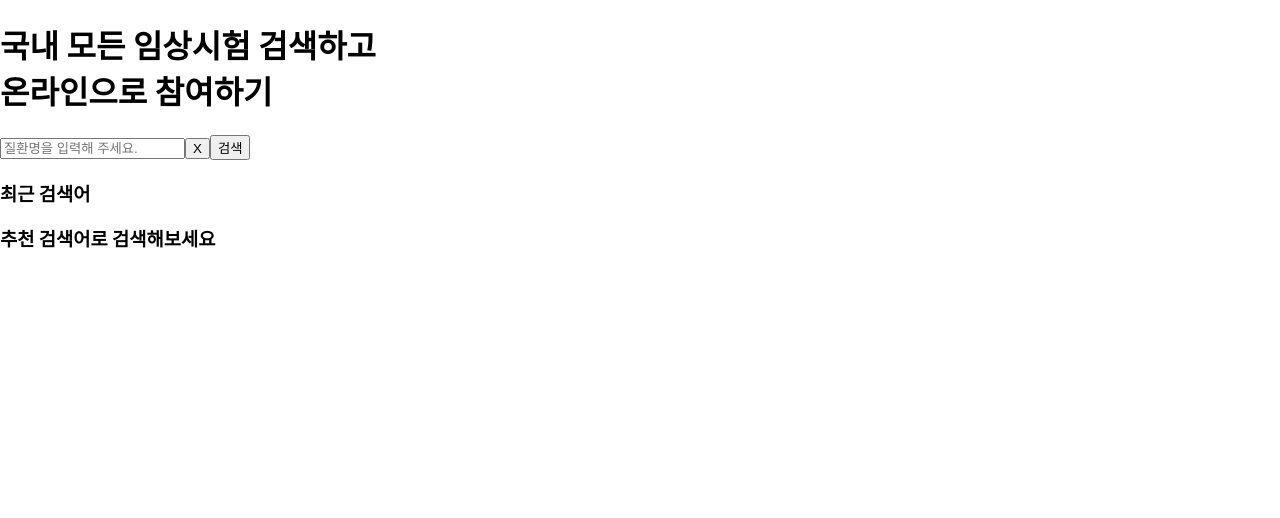
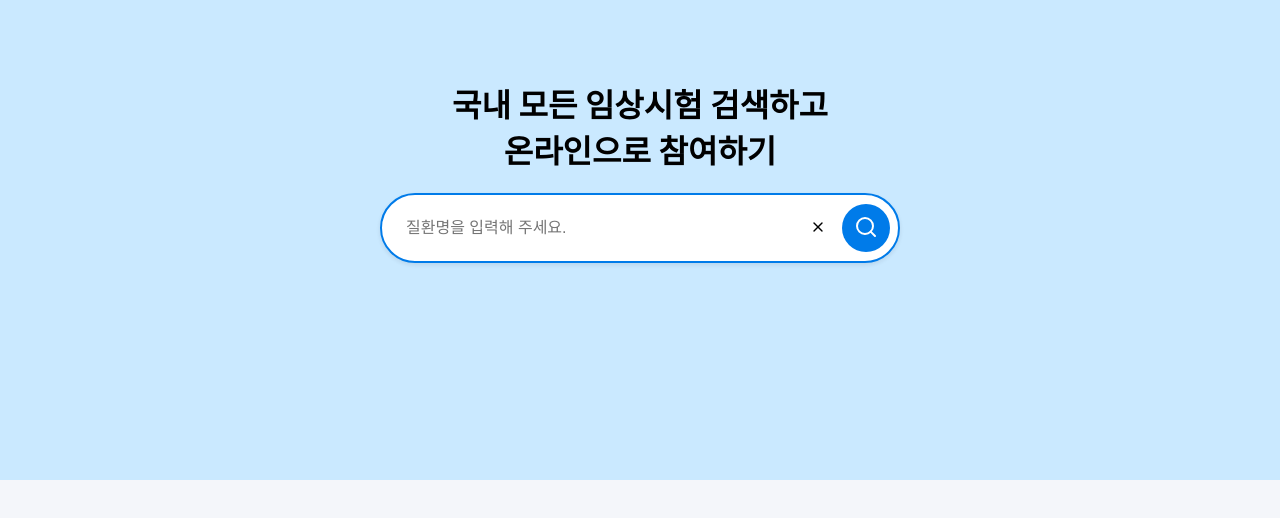
Before and after one commit to Chaam2/search-bar-clone, a React (Create React App) app: page / in a window 1280 px wide. Shown: the top 518 px of the page. Built offline with nearby package versions, Linux system fonts and the light colour scheme.

Commit message:
Design : SearchBar UI 스타일링

```diff
--- a/src/components/search/SearchBar.tsx
+++ b/src/components/search/SearchBar.tsx
@@ -5,28 +5,86 @@
 import React, { useState } from 'react';
 import { useDebounce } from '../../hooks/useDebounce';
 import SearchSuggestionBox from './SearchSuggestionBox';
+import { LuSearch, LuX } from 'react-icons/lu';
+import { styled } from 'styled-components';
 
 const SearchBar = () => {
   const [keyword, setKeyword] = useState('');
+  const [isFocused, setIsFocused] = useState(true);
   const debouncedKeyword = useDebounce(keyword);
 
   return (
     <div>
-      <div>
-        <input
+      <SearchBarContainer isFocused={isFocused}>
+        <SearchBarInput
           type="text"
           placeholder="질환명을 입력해 주세요."
           value={keyword}
-          onChange={e => {
-            setKeyword(e.target.value);
-          }}
+          onChange={e => setKeyword(e.target.value)}
+          onFocus={() => setIsFocused(true)}
+          onBlur={() => setIsFocused(false)}
+          autoFocus
         />
-        <button>X</button>
-        <button>검색</button>
-      </div>
-      <SearchSuggestionBox keyword={keyword} debouncedKeyword={debouncedKeyword} />
+        {isFocused && (
+          <CancelButton
+            onClick={() => {
+              setKeyword('');
+            }}
+          >
+            <LuX size={16} />
+          </CancelButton>
+        )}
+        <SearchButton>
+          <LuSearch size={24} color={'#ffffff'} />
+        </SearchButton>
+      </SearchBarContainer>
+      {!isFocused && <SearchSuggestionBox keyword={keyword} debouncedKeyword={debouncedKeyword} />}
     </div>
   );
 };
 
 export default SearchBar;
+
+const SearchBarContainer = styled.div<{ isFocused: boolean }>`
+  border-radius: 42px;
+  border: 2px solid ${props => (props.isFocused ? '#007be9' : '#ffffff')};
+  background-color: #ffffff;
+  display: flex;
+  align-items: center;
+  justify-content: space-between;
+  gap: 16px;
+  width: 500px;
+  padding: 8px;
+  box-shadow: 0px 2px 4px #1e202519;
+  cursor: pointer;
+`;
+
+const SearchBarInput = styled.input`
+  font-size: 1rem;
+  font-weight: 400;
+  flex: 1;
+  border: 0;
+  padding: 16px;
+  outline: none;
+  background-color: transparent;
+`;
+
+const ButtonStyle = `
+background-color:#ffffff;
+border: none;
+margin: 0;
+padding: 0;
+cursor: pointer;
+`;
+
+const SearchButton = styled.button`
+  ${ButtonStyle}
+  background-color: #007be9;
+  width: 48px;
+  height: 48px;
+  border-radius: 100px;
+`;
+
+const CancelButton = styled.button`
+  ${ButtonStyle}
+`;
--- a/src/components/search/index.tsx
+++ b/src/components/search/index.tsx
@@ -2,19 +2,32 @@
  * searchPage UI rendering
  */
 import React from 'react';
+import { styled } from 'styled-components';
 import SearchBar from './SearchBar';
 
-const SearchPage = () => {
+const Search = () => {
   return (
-    <div>
+    <SearchContainer>
       <h1>
         국내 모든 임상시험 검색하고
         <br />
         온라인으로 참여하기
       </h1>
       <SearchBar />
-    </div>
+    </SearchContainer>
   );
 };
 
-export default SearchPage;
+export default Search;
+
+const SearchContainer = styled.div`
+  background-color: #cae9ff;
+  height: 60vh;
+  display: flex;
+  flex-direction: column;
+  align-items: center;
+  h1 {
+    text-align: center;
+    margin-top: 80px;
+  }
+`;
--- a/src/index.css
+++ b/src/index.css
@@ -4,6 +4,8 @@ body {
     'Cantarell', 'Fira Sans', 'Droid Sans', 'Helvetica Neue', sans-serif;
   -webkit-font-smoothing: antialiased;
   -moz-osx-font-smoothing: grayscale;
+  box-sizing: border-box;
+  background-color: #f4f6fa;
 }
 
 code {
```
